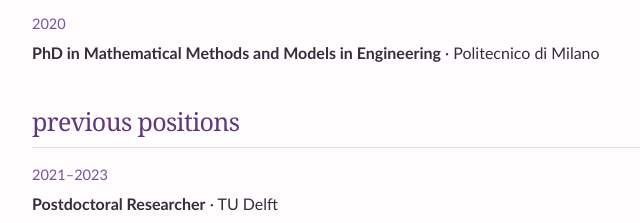
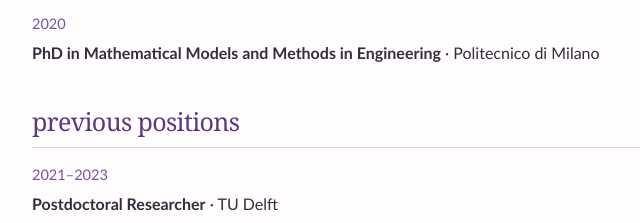
Before and after one commit to monicasalvioli/monicasalvioli.github.io, a plain HTML site: page cv.html in a window 1280 px wide. Shown: the part 271-494 px from the top of the page, 196-836 px from the left. Drawn offline with Linux system fonts and the light colour scheme.

Commit message:
Update cv.html

```diff
--- a/cv.html
+++ b/cv.html
@@ -37,7 +37,7 @@
     <h2 id="education">education</h2>
     <div class="cv-entry">
             <p class="cv-date">2020</p>
-<p><strong>PhD in Mathematical Methods and Models in Engineering</strong> · Politecnico di Milano</p>
+<p><strong>PhD in Mathematical Models and Methods in Engineering</strong> · Politecnico di Milano</p>
     </div>
   </section>
 
```
